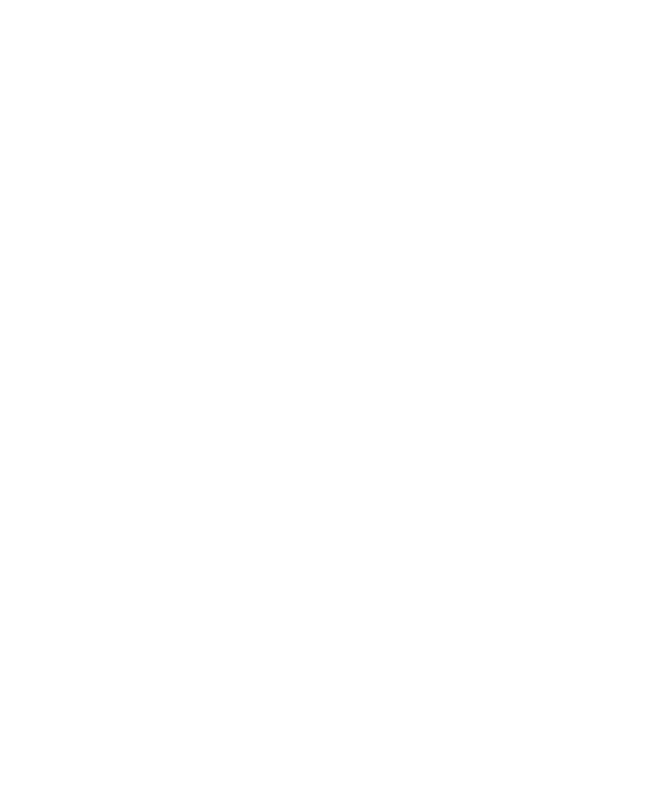
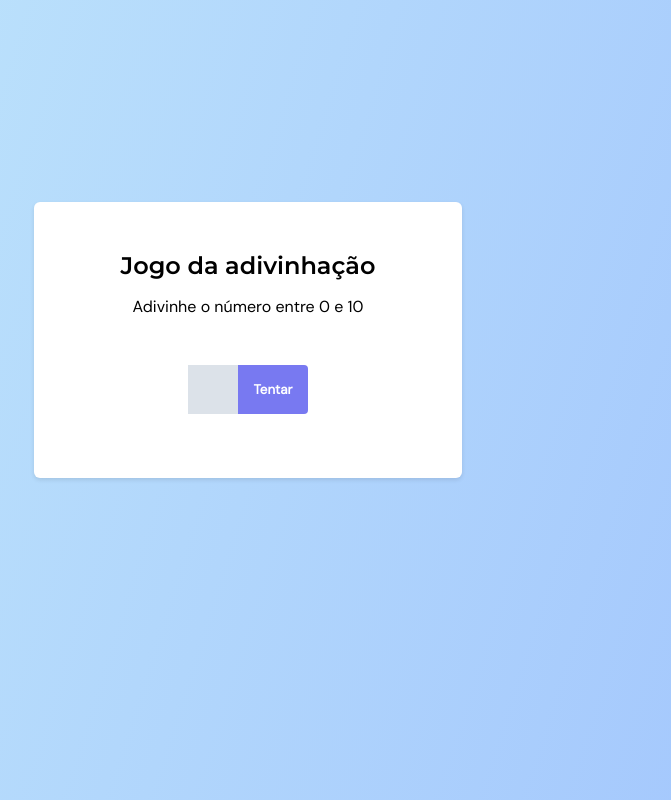
Before and after one commit to igorMHJKS/adivinhacao-jogo, a plain HTML site: page index.html in a window 1280 px wide. Shown: the whole page, without its empty margins (392-1063 px from the left). Drawn offline with Linux system fonts and the light colour scheme.

Commit message:
Finzalindo projeto

```diff
--- a/CSS/styles.css
+++ b/CSS/styles.css
@@ -0,0 +1,86 @@
+ *{
+    padding: 0;
+    margin: 0;
+    box-sizing: border-box;
+}
+
+
+
+:root{
+    font-size: 62.5%;
+}
+body{
+    background: linear-gradient(107.56deg, #C2E9FB 0%, #A1C4FD 100%);
+    font-size: 1.6rem;
+    display: grid;
+    place-items: center;
+    height: 100vh;
+}
+body,button, input{
+    font-family:  'DM Sans', sans-serif;;
+}
+
+button{
+    background: #7879F1;
+    color: #FFFFFF;
+    font-weight: bold;
+    border-radius: 0 0.4rem 0.4rem 0;
+    cursor: pointer;
+    transition: background .3s;
+}
+
+button:hover{
+    background: #0808f3;
+}
+.hide{
+    display: none;
+}
+main{
+    background: #FFFFFF;
+    box-shadow: 0rem 0.2rem 0.4rem rgba(0, 0, 0, 0.1);
+    border-radius: 0.6rem;
+    padding: 4.9rem 6.4rem 6.4rem;
+
+    width: min(42.8rem, 90%);
+    margin-top:-12rem ;
+    text-align: center;
+}
+
+/*screen1*/
+ h1{
+
+    font-family: 'Montserrat', sans-serif;;
+    font-size: 2.4rem;
+    line-height: 2.9rem;
+    margin-bottom: 1.6rem;
+}
+
+h1 p {
+
+    color: rgba(52, 53, 91, 0.8);
+}
+p{
+    opacity: 0.8rem;
+}
+
+form{
+    margin-top: 4.8rem;
+    display: flex;
+    justify-content: center;
+}
+
+input,button{
+    border: none;
+    padding: 1.6rem;
+}
+input{
+    background: #DCE2E9;
+    width: 5rem;
+}
+
+h2{
+    font-size: 1.6rem;
+    font-family:  'DM Sans', sans-serif;;
+
+    margin-bottom: 3.3rem;
+}
--- a/index.html
+++ b/index.html
@@ -1,13 +1,34 @@
 <!DOCTYPE html>
-<html lang="pt-br">
+<html lang="en">
 <head>
+    <link rel="preconnect" href="https://fonts.googleapis.com">
+    <link rel="preconnect" href="https://fonts.gstatic.com" crossorigin>
     <meta charset="UTF-8">
     <meta http-equiv="X-UA-Compatible" content="IE=edge">
     <meta name="viewport" content="width=device-width, initial-scale=1.0">
-    <title>Jogo de adivinhação</title>
+    <title>Document</title>
     <link rel="stylesheet" href="./CSS/styles.css">
+
+    <link href="https://fonts.googleapis.com/css2?family=DM+Sans&family=Montserrat:wght@600&display=swap" rel="stylesheet">
 </head>
 <body>
+    <main>
+        <div class="screen1 ">
+            <h1>Jogo da adivinhação</h1>
+            <p>Adivinhe o número entre 0 e 10</p>
 
+            <form >
+                <input type="text" id="inputNumber">
+                <button id="btnTry">Tentar</button>
+            </form>
+
+        </div>
+
+        <div class="screen2 hide">
+            <h2>Acertou em 3 tentativas !</h2>
+            <button id="btnAgain">Jogar novamente</button>
+        </div>
+    </main>
+   <script src="./main.js"></script>
 </body>
 </html>
--- /dev/null
+++ b/main.js
@@ -0,0 +1,45 @@
+//Criando Númwero qualquer
+
+const screen1 =  document.querySelector(".screen1")
+const screen2 = document.querySelector(".screen2")
+const alertNumber = Math.round(Math.random() * 10)
+let xAsepts = 1
+
+function handleClick(event){
+    event.preventDefault() //Não faça o padrão, não envie o formúlario
+
+    //Pegar um elemento
+   const inputNumber = document.querySelector("#inputNumber");
+
+   if(Number(inputNumber.value) == alertNumber){
+    //Adiciona a tela screen1
+    screen1.classList.add("hide");
+    //remove a tela screen2
+    screen2.classList.remove("hide");
+
+    document
+    .querySelector(".screen2 h2")
+    .innerText = `Acertou em ${xAsepts} tentativas `
+
+   }
+   xAsepts++
+
+   //tentou apaga campo
+   inputNumber.value = ""
+}
+
+//evento
+const btnTry = document.querySelector("#btnTry");
+const btnAgain = document.querySelector("#btnAgain");
+
+
+//Função callback
+btnTry.addEventListener("click" ,handleClick );
+btnAgain.addEventListener("click" , function(){
+
+    screen1.classList.remove("hide");
+
+    screen2.classList.add("hide");
+
+    xAsepts = 1
+})
```
